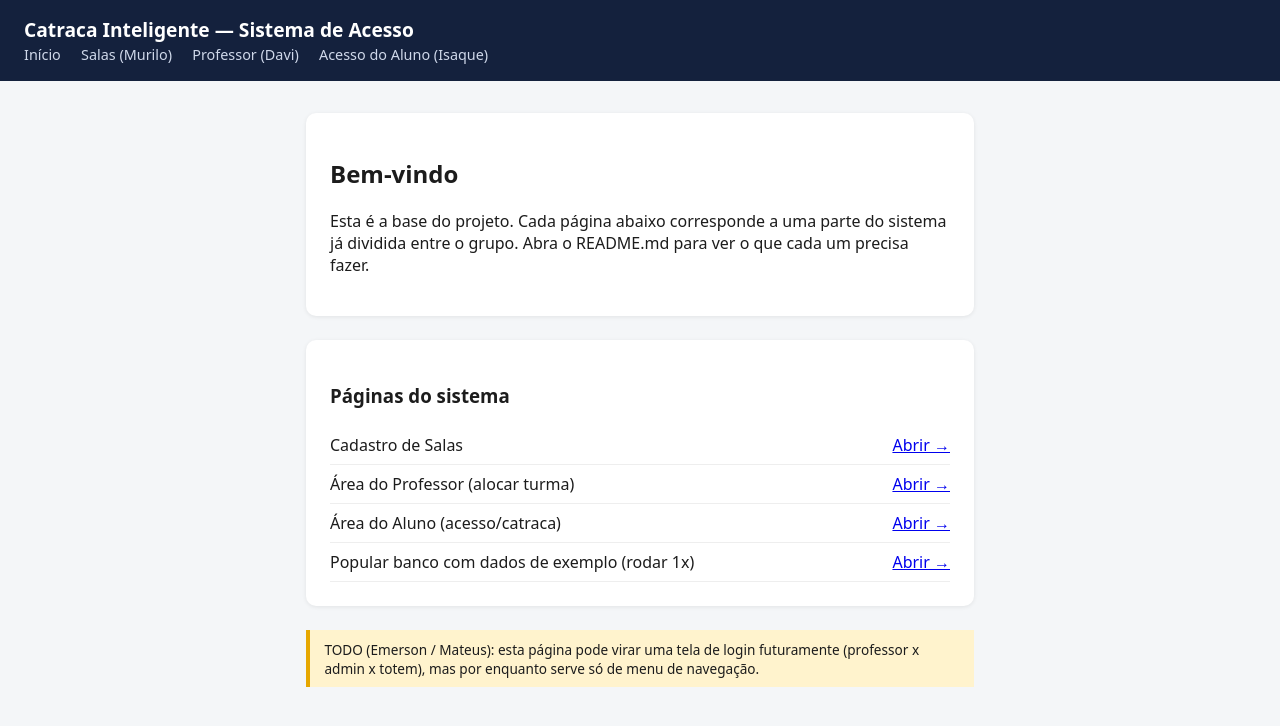
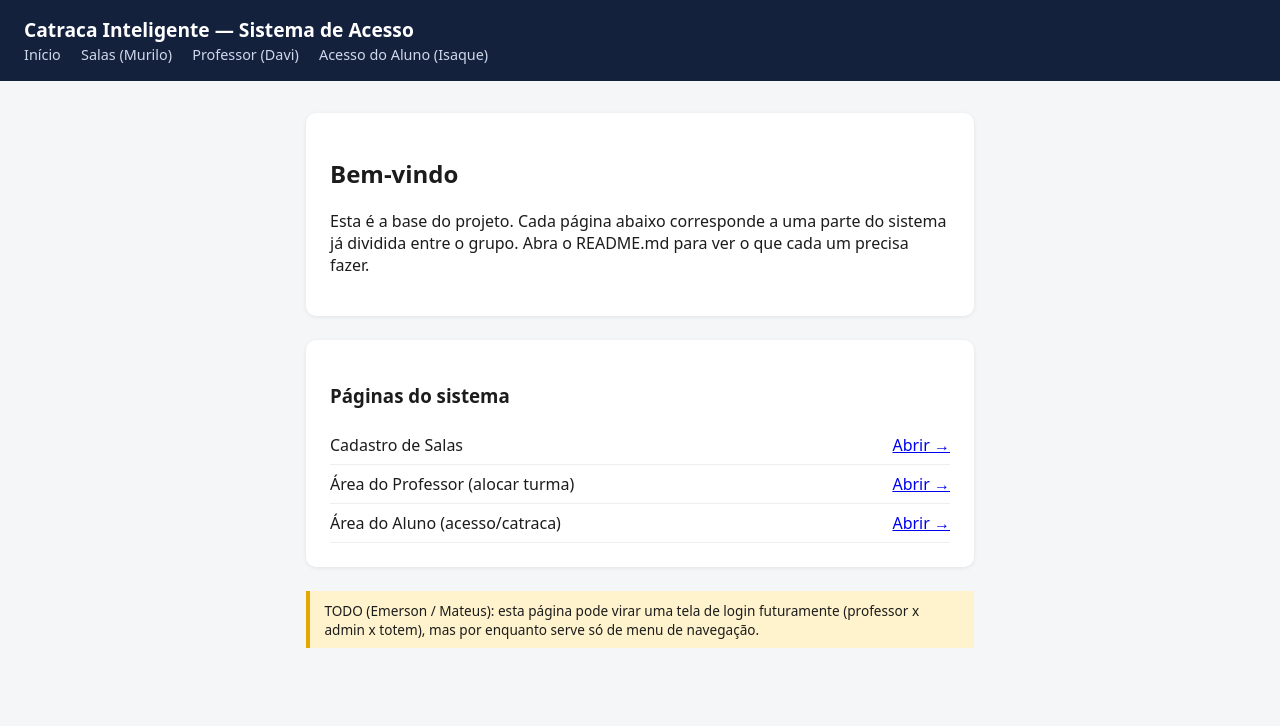
Before and after one commit to TeuCorreia/CatracaInteligente, a website: page index.html in a window 1280 px wide. Drawn offline with Linux system fonts and the light colour scheme.

Commit message:
Removendo seed

```diff
--- a/index.html
+++ b/index.html
@@ -29,7 +29,7 @@
       <div class="lista-item"><span>Cadastro de Salas</span><a href="admin-salas.html">Abrir →</a></div>
       <div class="lista-item"><span>Área do Professor (alocar turma)</span><a href="professor.html">Abrir →</a></div>
       <div class="lista-item"><span>Área do Aluno (acesso/catraca)</span><a href="aluno.html">Abrir →</a></div>
-      <div class="lista-item"><span>Popular banco com dados de exemplo (rodar 1x)</span><a href="seed.html">Abrir →</a></div>
+      <!-- <div class="lista-item"><span>Popular banco com dados de exemplo (rodar 1x)</span><a href="seed.html">Abrir →</a></div> -->
     </div>
 
     <div class="todo">
```
